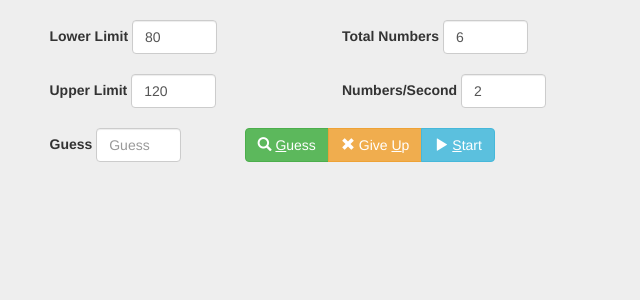
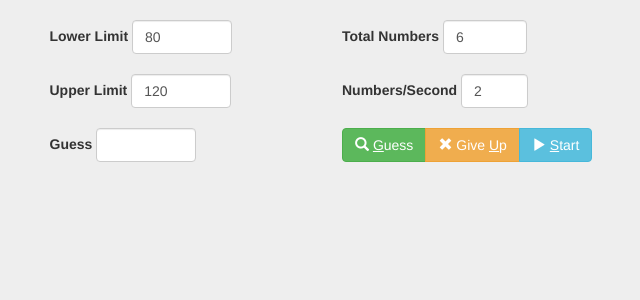
Before and after one commit to berkerol/guess-the-average, a Jekyll site: the page gta.html, which Jekyll copies as it is, in a window 1280 px wide. Shown: the top 300 px of the page, without its empty margins (313-953 px from the left). Built offline with Jekyll 4.4.1, drawn with Linux system fonts in a browser that asks for light colours.

Commit message:
Update input type to number

```diff
--- a/gta.css
+++ b/gta.css
@@ -14,3 +14,7 @@
   font-size: 5em;
   text-align: center;
 }
+
+input[type="number"] {
+  width: 5em;
+}
--- a/gta.html
+++ b/gta.html
@@ -15,29 +15,29 @@
     <form class="form-inline row form-offset">
       <div class="form-group col-xs-5 col-sm-4 col-md-3 col-xs-offset-1 col-sm-offset-2 col-md-offset-3">
         <label for="lowerLimit">Lower Limit</label>
-        <input type="text" class="form-control" id="lowerLimit" size="5">
+        <input type="number" class="form-control" id="lowerLimit" min="1" max="99999">
       </div>
       <div class="form-group col-xs-5 col-sm-4 col-md-3">
         <label for="totalNumbers">Total Numbers</label>
-        <input type="text" class="form-control" id="totalNumbers" size="5">
+        <input type="number" class="form-control" id="totalNumbers" min="3" max="999">
       </div>
     </form>
     <form class="form-inline row form-offset">
       <div class="form-group col-xs-5 col-sm-4 col-md-3 col-xs-offset-1 col-sm-offset-2 col-md-offset-3">
         <label for="upperLimit">Upper Limit</label>
-        <input type="text" class="form-control" id="upperLimit" size="5">
+        <input type="number" class="form-control" id="upperLimit" min="1" max="99999">
       </div>
       <div class="form-group col-xs-5 col-sm-4 col-md-3">
         <label for="numbersPerSecond">Numbers/Second</label>
-        <input type="text" class="form-control" id="numbersPerSecond" size="5">
+        <input type="number" class="form-control" id="numbersPerSecond" min="1" max="9">
       </div>
     </form>
     <form class="form-inline row form-offset">
-      <div class="form-group col-xs-3 col-md-2 col-xs-offset-1 col-sm-offset-2 col-md-offset-3">
+      <div class="form-group col-xs-3 col-xs-offset-1 col-sm-offset-2 col-md-offset-3">
         <label for="guess" id="guessLabel">Guess</label>
-        <input type="text" class="form-control" id="guess" size="5" placeholder="Guess">
+        <input type="number" class="form-control" id="guess" min="1" max="99999">
       </div>
-      <div class="btn-group col-xs-7 col-sm-6 col-md-5 col-lg-4">
+      <div class="btn-group col-xs-7 col-sm-5 col-md-4">
         <a class="btn btn-success" onclick="if(!locked)guess()" accesskey="g"><span class="glyphicon glyphicon-search"></span> <span style="text-decoration: underline">G</span>uess</a>
         <a class="btn btn-warning" onclick="if(!locked)giveUp()" accesskey="u"><span class="glyphicon glyphicon-remove"></span> Give <span style="text-decoration: underline">U</span>p</a>
         <a class="btn btn-info" onclick="if(!counting)start()" accesskey="s"><span class="glyphicon glyphicon-play"></span> <span style="text-decoration: underline">S</span>tart</a>
```
